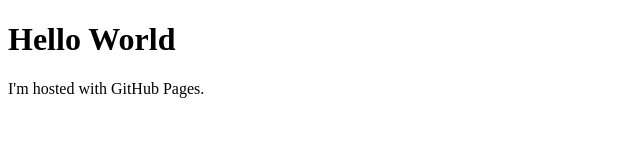
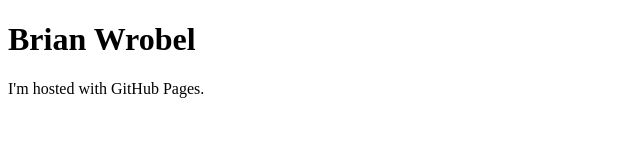
Before and after one commit to brianwrobel/brianwrobel.github.io, a plain HTML site: page index.html in a window 1280 px wide. Shown: the whole page, without its empty margins (0-640 px from the left). Drawn offline with Linux system fonts and the light colour scheme.

Commit message:
Added name

```diff
--- a/index.html
+++ b/index.html
@@ -1,7 +1,7 @@
 <!DOCTYPE html>
 <html>
 <body>
-<h1>Hello World</h1>
+<h1>Brian Wrobel</h1>
 <p>I'm hosted with GitHub Pages.</p>
 </body>
 </html>
```
